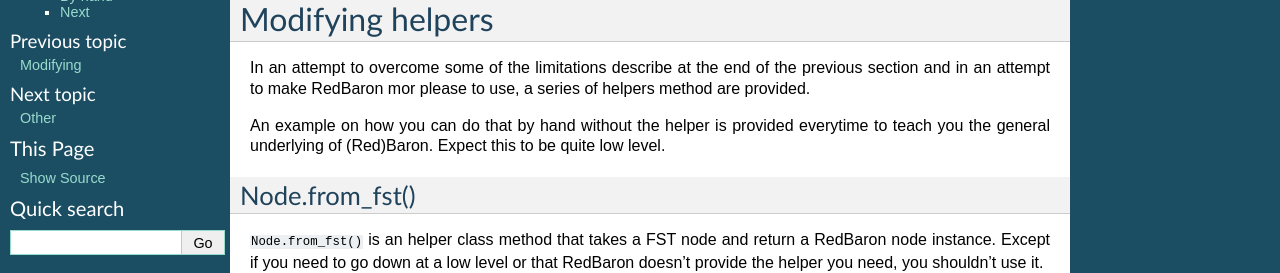
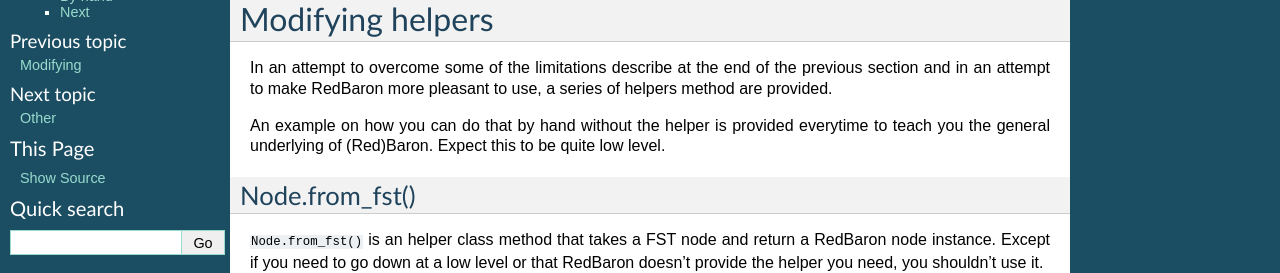
Before and after one commit to PyCQA/redbaron, a Sphinx documentation site: the page built from docs/modifying_helpers.rst, in a window 1280 px wide, cut to the strip 134-407 px from the top of the page. Built offline with Sphinx 7.4.7, drawn with Linux system fonts in a browser that asks for light colours.

Commit message:
[doc] typo

```diff
--- a/docs/modifying_helpers.rst
+++ b/docs/modifying_helpers.rst
@@ -14,8 +14,8 @@ Modifying helpers
 =================
 
 In an attempt to overcome some of the limitations describe at the end of the
-previous section and in an attempt to make RedBaron mor please to use, a series
-of helpers method are provided.
+previous section and in an attempt to make RedBaron more pleasant to use, a
+series of helpers method are provided.
 
 An example on how you can do that by hand without the helper is provided
 everytime to teach you the general underlying of (Red)Baron. Expect this to be
```
